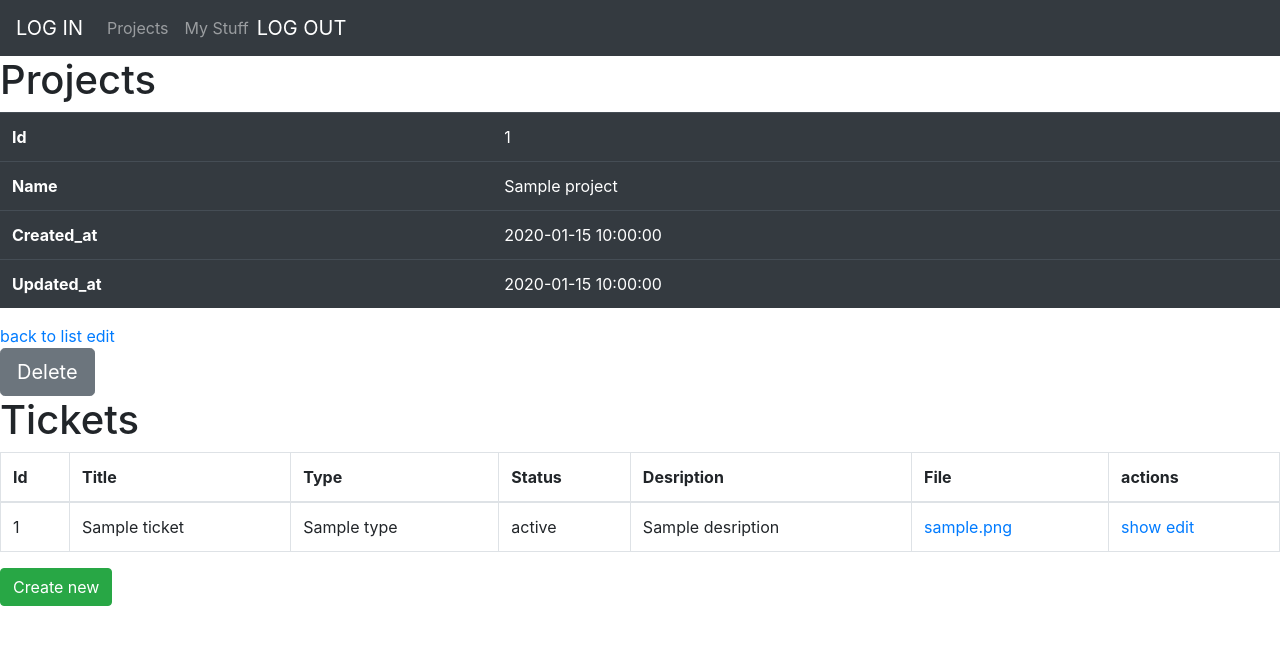
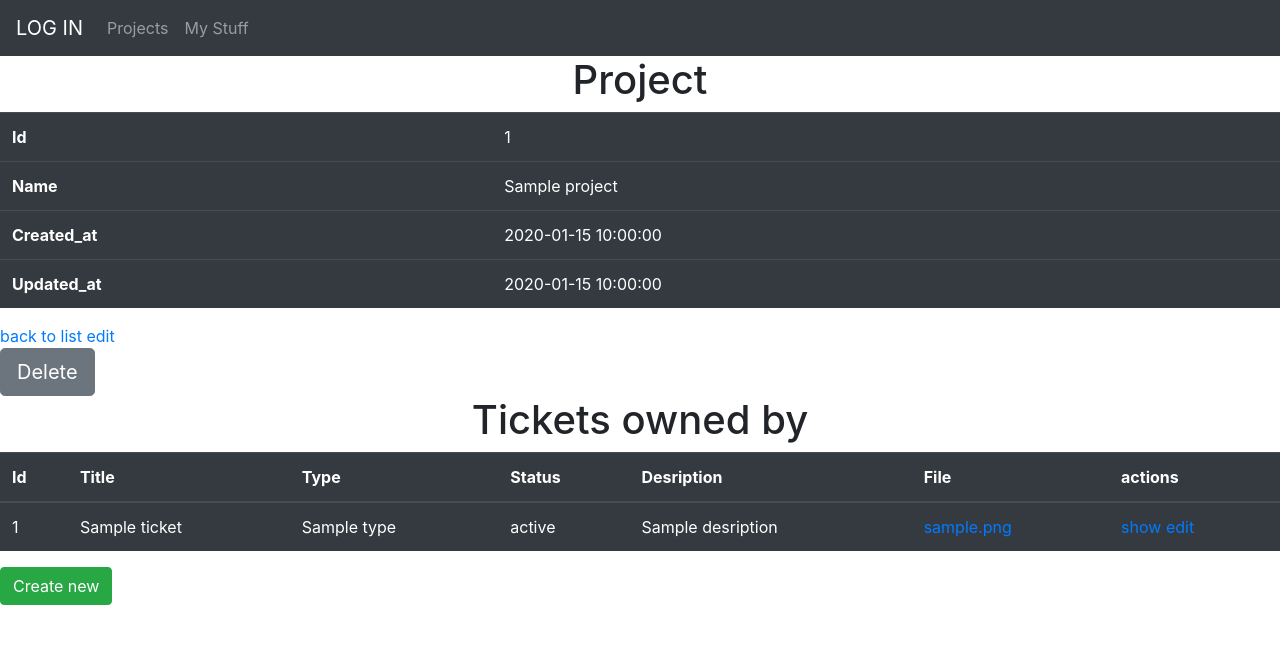
Before and after one commit to StrelnikovAlex/symfony, a Symfony app: template templates/projects/show.html.twig in a window 1280 px wide. Shown: the top 645 px of the page. Run offline with Twig, Linux system fonts and the light colour scheme; the template is opened without the code that fills it: most values are stand-ins (such as "Sample title", 1, 10 or a date in 2020); some libraries are stand-ins or nearby versions.

Commit message:
some fix visual

```diff
--- a/templates/base.html.twig
+++ b/templates/base.html.twig
@@ -8,9 +8,13 @@
     </head>
     <body>
       <nav class="navbar navbar-expand-lg navbar-dark bg-dark">
-        <a class="navbar-brand" href="{{ path('app_login') }}">LOG IN</a>
         {% if app.user %}
         <a class="navbar-brand"> Current user: {{ app.user.email }}</a>
+        <li class="nav-link">
+          <a class="navbar-link" href="{{ path('app_logout') }}">LOG OUT</a>
+        </li>
+        {% else %}
+        <a class="navbar-brand" href="{{ path('app_login') }}">LOG IN</a>
         {% endif %}
         <button class="navbar-toggler" type="button" data-toggle="collapse" data-target="#navbarNav" aria-controls="navbarNav" aria-expanded="false" aria-label="Toggle navigation">
           <span class="navbar-toggler-icon"></span>
@@ -23,9 +27,6 @@
                 <li class="nav-item">
                   <a class="nav-link" href="#">My Stuff</a>
                 </li>
-                <li class="nav-item">
-                  <a class="navbar-brand" href="{{ path('app_logout') }}">LOG OUT</a>
-                </li>
               </ul>
             </div>
           </nav>
--- a/templates/projects/show.html.twig
+++ b/templates/projects/show.html.twig
@@ -3,7 +3,7 @@
 {% block title %}Projects{% endblock %}
 
 {% block body %}
-    <h1>Projects</h1>
+    <h1 align = center>Project</h1>
 
       <table class="table table-dark">
         <tbody>
@@ -32,9 +32,9 @@
 
     {{ include('projects/_delete_form.html.twig') }}
 
-    <h1>Tickets</h1>
+    <h1 align = center>Tickets owned by</h1>
 
-    <table class="table table-bordered">
+    <table class="table table-dark">
         <thead>
             <tr>
                 <th>Id</th>
```
